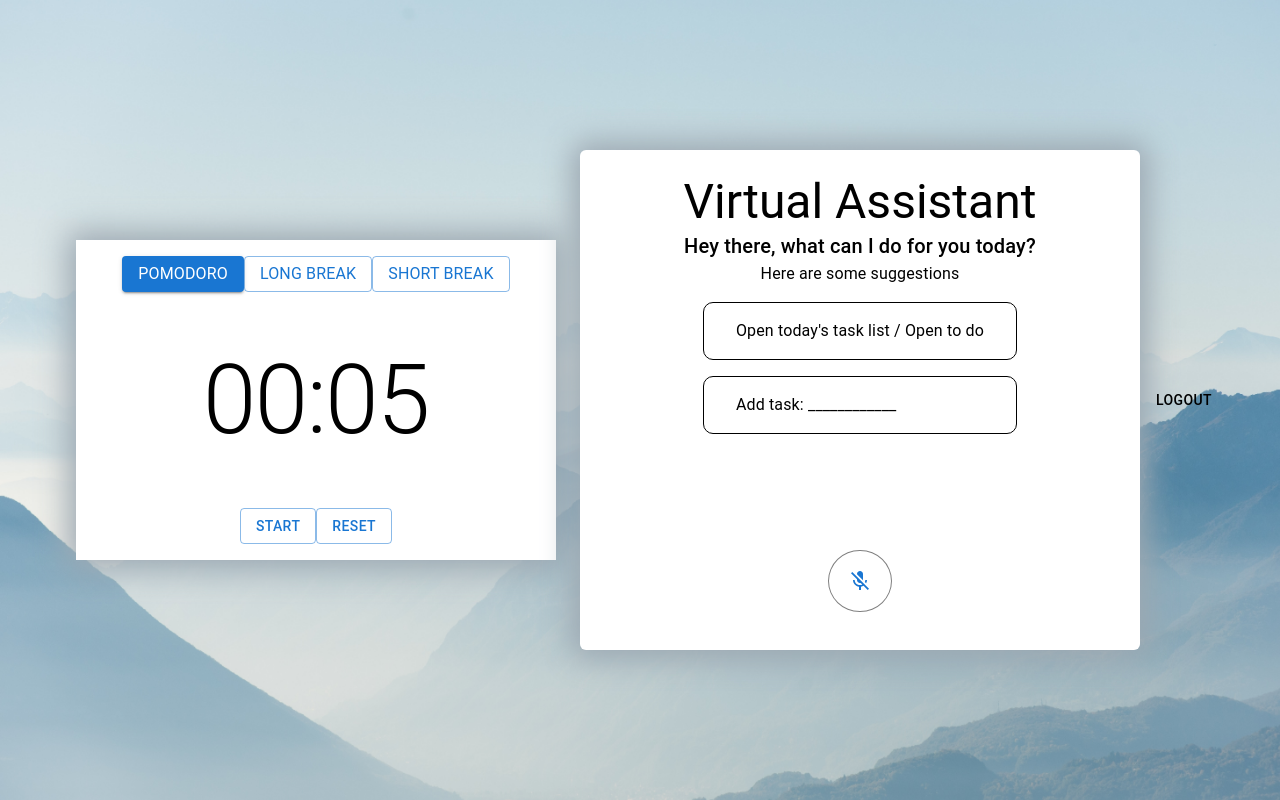
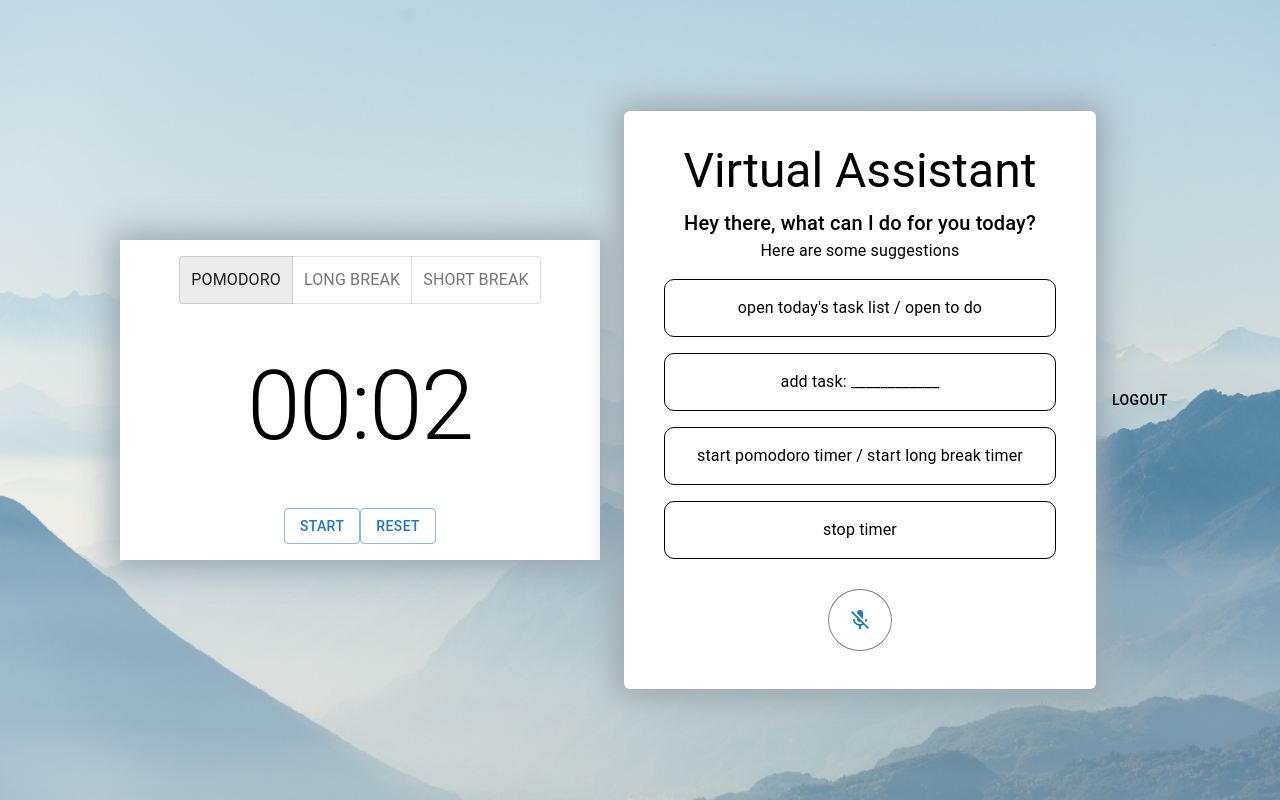
Before and after one commit to meifhuang/TaskAI, a React (Vite) app in the folder client/: page /dashboard in a window 1280 px wide. Built offline with nearby package versions, Linux system fonts and the light colour scheme; sample sign-in values are in the browser's storage.

Commit message:
Complete pomodoro timer and created commands for it for voice assistant

```diff
--- a/client/src/components/Pomodoro.tsx
+++ b/client/src/components/Pomodoro.tsx
@@ -2,7 +2,8 @@ import React, {useState, useEffect} from 'react';
 import Box from '@mui/material/Box';
 import Button from '@mui/material/Button';
 import { Typography } from '@mui/material';
-import music from "../assets/todo.mp3";
+import ToggleButton from '@mui/material/ToggleButton';
+import ToggleButtonGroup from '@mui/material/ToggleButtonGroup';
 
 
 const pomodoroStyles = {
@@ -27,80 +28,30 @@ const pomodoroStyles = {
     }
 }
 
-const Pomodoro: React.FC = () => {
+interface Props {
+    mode: string,
+    isRunning: boolean,
+    seconds: number,
+    startStopTimer: () => void
+    handleButtonToggle: (e: React.MouseEvent<HTMLElement>, newValue: string) => void
+    resetTime: (newMode: string) => void
+}
 
-    const [isRunning, setIsRunning] = useState(false);
-    const [seconds, setSeconds] = useState(1 * 5);
-    const [mode, setMode] = useState('pomo')
-
-
-    useEffect(() => {
-        let intervalId: number;
-
-        if (isRunning && seconds > 0) {
-            intervalId = setInterval(()=> {
-                setSeconds(seconds - 1)
-            }, 1000)
-        }
-        else if (seconds === 0) {
-              setIsRunning(prev => !prev)
-              playAlarm()
-              resetTime()
-        }
-        return () => {
-              clearInterval(intervalId);
-          }
-    },[seconds,isRunning])
-
-    const playAlarm = () => {
-        console.log("ALARM")
-        const audio = new Audio(music);
-        audio.loop = true;
-        audio.play();
-      };
-
-    const startStopTimer = () => {
-        setIsRunning(prevIsRunning => !prevIsRunning);
-    };
-
-    const setPomo = () => {
-        setMode("pomo")
-        setSeconds(25 * 60)
-    }
-    const setShort = () => {
-        setMode("short")
-        setSeconds(5 * 60)
-    }
-    const setLong = () => {
-        setMode("long")
-        setSeconds(10*60)
-    }
-
-    const resetTime = () => {
-        if (mode === 'pomo') {
-            setSeconds(2*60)
-          }
-        else if (mode === 'long') {
-        setSeconds(10*60)
-        }
-        else if (mode === 'short') {
-        setSeconds(5*60)
-        }
-    }
+const Pomodoro: React.FC<Props> = ({mode, isRunning, seconds, startStopTimer, handleButtonToggle, resetTime}) => {
 
     return (
         <Box sx={pomodoroStyles.box} m={2} p={2}>
-            <Box sx={pomodoroStyles.options}>
-                <Button variant={`${mode==='pomo'?'contained':'outlined'}`} onClick={setPomo}> <Typography> pomodoro </Typography> </Button>
-                <Button variant={`${mode==='long'?'contained':'outlined'}`}  onClick={setLong}> <Typography> long break </Typography> </Button>
-                <Button variant={`${mode==='short'?'contained':'outlined'}`}  onClick={setShort}> <Typography> short break </Typography> </Button>
-            </Box>
+            <ToggleButtonGroup exclusive sx={pomodoroStyles.options} value={mode} onChange={handleButtonToggle}>
+                <ToggleButton value="pomo"> <Typography> pomodoro </Typography> </ToggleButton>
+                <ToggleButton value="long"> <Typography> long break </Typography> </ToggleButton>
+                <ToggleButton value="short"> <Typography> short break </Typography> </ToggleButton>
+            </ToggleButtonGroup>
             <Typography variant="h1" textAlign='center'>{Math.floor(seconds/60) === 0 ? '00':Math.floor(seconds/60)}:{`${seconds%60 === 0 ? '00': (seconds%60 < 10 ? `0${seconds%60}`: seconds%60) }`} </Typography>
-            <Box sx={pomodoroStyles.start}>
+        <Box sx={pomodoroStyles.start}>
             {isRunning ?
             <Button onClick={startStopTimer} variant="outlined"> Stop </Button> :
             <Button onClick={startStopTimer} variant="outlined"> Start </Button> }
-            <Button onClick={resetTime} variant="outlined"> Reset </Button>
+            <Button onClick={()=>resetTime(mode)} variant="outlined"> Reset </Button>
         </Box>
         </Box>
     )
--- a/client/src/components/VirtualAssistant.tsx
+++ b/client/src/components/VirtualAssistant.tsx
@@ -10,11 +10,12 @@ import { Typography } from '@mui/material';
 
 const virtualStyles = {
   chatbox: {
-    minWidth: '35em',
-    height: '500px',
+    minWidth: '450px',
+    minHeight: '500px',
     display: 'flex',
     flexDirection: 'column',
     alignItems: 'center',
+    justifyContent: 'space-between',
     backgroundColor: 'white',
     borderRadius: '6px',
     padding: '1.5em',
@@ -42,13 +43,19 @@ interface Props {
   addTodo: (value: string) => void
   openTaskList: () => void
   closeTaskList: () => void
+  mode: string,
+  startStopTimer: () => void
+  resetTime: (newMode: string) => void
+  handleButtonToggle: (e: React.MouseEvent<HTMLElement>|null,  newValue:string) => void
 }
 
-const VirtualAssistant: React.FC<Props> = ({addTodo, openTaskList, closeTaskList}) => {
+const VirtualAssistant: React.FC<Props> = ({addTodo, openTaskList, closeTaskList, startStopTimer,resetTime, handleButtonToggle}) => {
 
   const command_list = [
-    "Open today's task list / Open to do",
-    "Add task: ____________"]
+    "open today's task list / open to do",
+    "add task: ____________",
+    "start pomodoro timer / start long break timer",
+    "stop timer"]
 
   const commands = [
     {
@@ -73,6 +80,22 @@ const VirtualAssistant: React.FC<Props> = ({addTodo, openTaskList, closeTaskList
     {
       command: ["close today's task list", "close to do"],
       callback: () => closeTaskList()
+    },
+    {
+      command: ["start pomodoro timer",],
+      callback: () => startStopTimer()
+    },
+    {
+      command: ["stop timer"],
+      callback: () => startStopTimer()
+    },
+    {
+      command: ["start long break timer"],
+      callback: () => {
+        console.log('start long break')
+        handleButtonToggle(null, 'long')
+        startStopTimer()
+      }
     },
     {
       command: ['add task *'],
@@ -120,18 +143,19 @@ const VirtualAssistant: React.FC<Props> = ({addTodo, openTaskList, closeTaskList
   }
 
   return (
-    <Box sx={virtualStyles.chatbox} m={1}>
-      <Typography variant='h3'> Virtual Assistant </Typography>
+    <Box sx={virtualStyles.chatbox} m={1} p={1}>
+      <Typography variant='h3' p={1}> Virtual Assistant </Typography>
       <Typography variant='h6'> Hey there, what can I do for you today? </Typography>
       <Typography> Here are some suggestions</Typography>
       <Box sx={virtualStyles.command_container}>
           {command_list.map((command)=> (
             <Box sx={virtualStyles.command_options}>
-              <Typography> {command} </Typography>
+              <Typography textAlign='center'> {command} </Typography>
              </Box>
           ))}
       </Box>
-      <Button sx={virtualStyles.microphone_button} onClick={handleMic}> {listening ? <MicIcon/> : <MicOffIcon/>} </Button>
+      <Button sx={virtualStyles.microphone_button} onClick={handleMic}>
+      {listening ? <MicIcon/> : <MicOffIcon/>} </Button>
       {transcript}
     </Box>
   )
--- a/client/src/pages/Dashboard.tsx
+++ b/client/src/pages/Dashboard.tsx
@@ -6,6 +6,7 @@ import Pomodoro from "../components/Pomodoro";
 import Button from '@mui/material/Button';
 import axios from "axios";
 import {Todo} from "../model"
+import music from "../assets/todo.mp3";
 
 
 const dashboardStyles = {
@@ -13,12 +14,20 @@ const dashboardStyles = {
 
 const Dashboard: React.FC = () => {
 
+  const navigate = useNavigate();
+
+  //user
   const token = localStorage.getItem('token')
   const userId = localStorage.getItem('id');
+
+  const handleLogout = () => {
+    localStorage.clear
+    navigate('/');
+}
+
+  //tasks
   const [todos, setTodos] = useState<Todo[]>([]);
   const [showTaskList, setShowTaskList] = useState<boolean>(false)
-
-  const navigate = useNavigate();
 
   useEffect(() => {
     const fetchTasks = async () => {
@@ -130,26 +139,80 @@ const updateTodo = async (id: number, updatedTask: string) => {
   }
 
   const openTaskList = () => {
-
     setShowTaskList(true)
   }
 
   const closeTaskList = () => {
-
     setShowTaskList(false)
   }
 
-  const handleLogout = () => {
-        localStorage.clear
-        navigate('/');
+  //clock
+    const [isRunning, setIsRunning] = useState(false);
+    const [seconds, setSeconds] = useState(2);
+    const [mode, setMode] = React.useState('pomo')
+
+    useEffect(() => {
+        let intervalId: number;
+
+        if (isRunning && seconds > 0) {
+            intervalId = setInterval(()=> {
+                setSeconds(seconds - 1)
+            }, 1000)
+        }
+        else if (seconds === 0) {
+              setIsRunning(false)
+              playAlarm()
+        }
+        return () => {
+              clearInterval(intervalId);
+          }
+    },[seconds,isRunning])
+
+    const playAlarm = () => {
+        console.log("ALARM")
+        const audio = new Audio(music);
+        audio.loop = true
+        audio.play();
+      };
+
+    const startStopTimer = () => {
+        if (isRunning) {
+          setIsRunning(false)
+        }
+        else {
+          setIsRunning(true)
+        }
+    };
+
+    const handleButtonToggle = (e: React.MouseEvent<HTMLElement> | null,  newValue:string) => {
+        if (newValue !== null) {
+        setMode(newValue)
+        resetTime(newValue)
+        }
+    };
+
+    const resetTime = (newMode: string) => {
+        setIsRunning(false)
+        setSeconds(prevSeconds => {
+            if (newMode === 'pomo') {
+              return 25 * 60;
+            }
+            else if (newMode === 'long') {
+              return 10 * 60;
+            }
+            else if (newMode === 'short') {
+              return 5 * 60;
+            }
+            return prevSeconds;
+    })
   }
 
   return (
     <>
       {/* <Sidebar/> */}
       {showTaskList ? <ToDoList todos={todos} addTodo={addTodo} updateTodo={updateTodo} deleteTodo={deleteTodo} handleToggle={handleToggle} /> : <> </>}
-      <Pomodoro/>
-      <VirtualAssistant addTodo={addTodo} openTaskList={openTaskList} closeTaskList={closeTaskList}/>
+      <Pomodoro isRunning={isRunning} mode={mode} seconds={seconds} startStopTimer={startStopTimer} handleButtonToggle={handleButtonToggle} resetTime={resetTime} />
+      <VirtualAssistant handleButtonToggle={handleButtonToggle} mode={mode} resetTime={resetTime} startStopTimer={startStopTimer} addTodo={addTodo} openTaskList={openTaskList} closeTaskList={closeTaskList}/>
       {token ? <Button color="inherit" onClick={handleLogout} > Logout </Button> : <> </> }
     {/* </Box> */}
     </>
```
Also changed, not shown: client/src/components/Modal.tsx (deleted).
